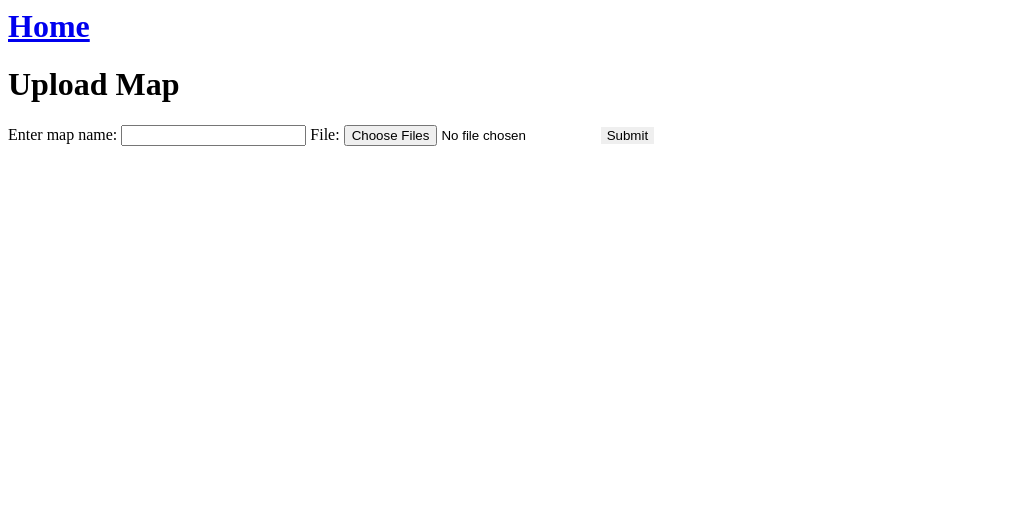
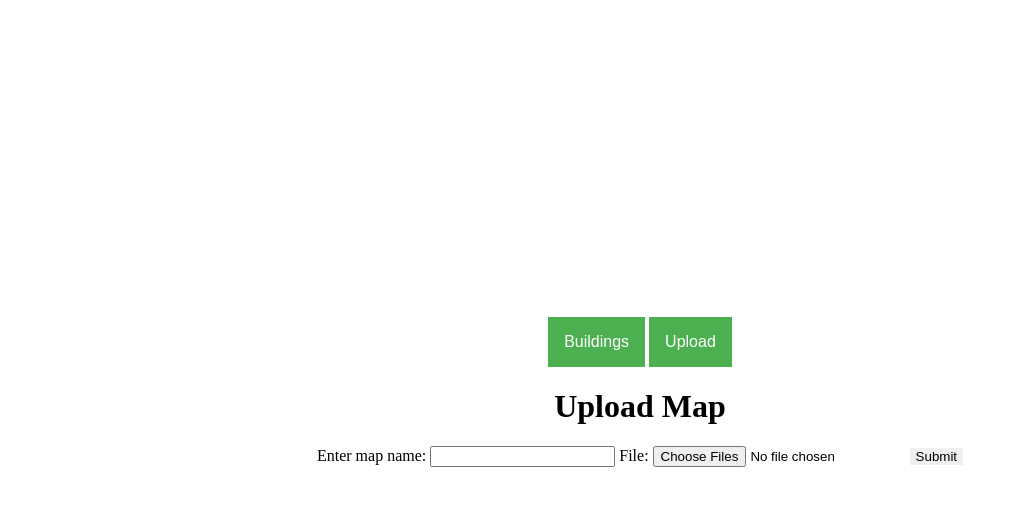
Before and after one commit to sahilshahh/StudyParty, a Flask app: page /upload in a window 1280 px wide. Shown: the top 506 px of the page, without its empty margins (0-1018 px from the left). Run offline with Flask 2, Linux system fonts and the light colour scheme.

Commit message:
Add menu functionality

```diff
--- a/app.py
+++ b/app.py
@@ -35,17 +35,25 @@ class User(db.Model):
     def __repr__(self):
         return '<Name %r>' % self.name
 
-@app.route('/')
-def home():
+def building_list():
     buildings = []
     for name in os.listdir(os.path.join(mydir, "templates/building")):
         if name != 'template.html':
             buildings.append(name.split('.')[0])
-    return render_template('home.html', buildings = buildings)
+    buildings= buildings[1:]
+    print(buildings)
+    return buildings
+
+@app.route('/')
+def home():
+    #buildings = building_list()
+    #return render_template('home.html', buildings = buildings)
+    return redirect(url_for('index', building='fac'))
 
 @app.route('/upload')
 def upload():
-    return render_template('upload.html')
+    buildings = building_list()
+    return render_template('upload.html', buildings=buildings)
 
 @app.route('/uploading', methods=['POST'])
 def uploading():
@@ -63,21 +71,22 @@ def uploading():
             Html_file.write(file)
             Html_file.close()
 
-    return redirect(url_for('home'))
+    return redirect(url_for('index', building = name+'*'))
 
 # Set "homepage" to index.html and fetches data for the heatmap
 @app.route('/<building>')
 def index(building):
+    buildings = building_list()
     if '*' in building:
         Html_file= open(os.path.join(mydir, 'templates/building/'+building+'.html'),"r")
         image = Html_file.read()
         x_coord, y_coord, length = fetch_data(db, building.lower(), placeholder = None)
         building_string = 'building/template.html'
-        return render_template(building_string, x_coord=x_coord, y_coord=y_coord, length=length, building=building, image=image)
+        return render_template(building_string, x_coord=x_coord, y_coord=y_coord, length=length, building=building, image=image, buildings = buildings)
     else:
         x_coord, y_coord, length = fetch_data(db, building.lower(), placeholder = None)
         building_string = 'building/' + building.lower() + '.html'
-        return render_template(building_string, x_coord=x_coord, y_coord=y_coord, length=length)
+        return render_template(building_string, x_coord=x_coord, y_coord=y_coord, length=length, buildings = buildings)
 
 # Adds info to database and redirects to function that creats link
 @app.route('/prereg', methods=['GET','POST'])
@@ -91,15 +100,16 @@ def prereg():
 #generates the link for our map
 @app.route('/map/<building>/<x_coordinate>/<y_coordinate>', methods=['GET','POST'])
 def map(building, x_coordinate, y_coordinate):
+    buildings = building_list()
     if request.method == 'GET':
         if '*' in building:
             Html_file= open(os.path.join(mydir, 'templates/building/'+building+'.html'),"r")
             image = Html_file.read()
             building_string = 'buildingclick/templateclick.html'
-            return render_template(building_string, x_coordinate=x_coordinate, y_coordinate=y_coordinate, building=building, image=image)
+            return render_template(building_string, x_coordinate=x_coordinate, y_coordinate=y_coordinate, building=building, image=image, buildings = buildings)
         else:
             building_string = 'buildingclick/' + building.lower() + 'click.html'
-            return render_template(building_string, x_coordinate=x_coordinate, y_coordinate=y_coordinate)
+            return render_template(building_string, x_coordinate=x_coordinate, y_coordinate=y_coordinate, buildings = buildings)
     else:
         return redirect(url_for('home'))
 
--- a/static/css/demostyles.css
+++ b/static/css/demostyles.css
@@ -81,3 +81,49 @@ footer {}
 		67% {transform:translate(150%,0) scale(.5,1);}
 		100% {opacity:.3;transform-origin:50% 0;transform:translate(50%,0) scale(2,1);}
 	}
+/* Dropdown Button */
+.dropbtn {
+    background-color: #4CAF50;
+    color: white;
+    padding: 16px;
+    font-size: 16px;
+    border: none;
+    cursor: pointer;
+}
+
+/* The container <div> - needed to position the dropdown content */
+.dropdown {
+    position: relative;
+    display: inline-block;
+}
+
+/* Dropdown Content (Hidden by Default) */
+.dropdown-content {
+    display: none;
+    position: absolute;
+    background-color: #f9f9f9;
+    min-width: 160px;
+    box-shadow: 0px 8px 16px 0px rgba(0,0,0,0.2);
+    z-index: 1;
+}
+
+/* Links inside the dropdown */
+.dropdown-content a {
+    color: black;
+    padding: 12px 16px;
+    text-decoration: none;
+    display: block;
+}
+
+/* Change color of dropdown links on hover */
+.dropdown-content a:hover {background-color: #f1f1f1}
+
+/* Show the dropdown menu on hover */
+.dropdown:hover .dropdown-content {
+    display: block;
+}
+
+/* Change the background color of the dropdown button when the dropdown content is shown */
+.dropdown:hover .dropbtn {
+    background-color: #3e8e41;
+}
--- a/templates/home.html
+++ /dev/null
@@ -1,5 +0,0 @@
-<h1>Pick your map</h1>
-{%for item in buildings%}
-    <a href="{{url_for('index', building = item)}}">{{item}}</a>
-{%endfor%}
-<h1><a href="{{url_for('upload')}}">Upload a new map</a></h1>
--- a/templates/upload.html
+++ b/templates/upload.html
@@ -1,4 +1,22 @@
-<h1><a href="{{url_for('home')}}">Home</a></h1>
+<link type="text/css" rel="stylesheet" href="{{ url_for('static', filename='css/demostyles.css') }}" async>
+<link href="https://fonts.googleapis.com/css?family=Lora|Nunito" rel="stylesheet" async>
+
+
+
+<body>
+<div class="container-full">
+    <div class="row">
+    	<div class="dropdown">
+  			<button class="dropbtn">Buildings</button>
+  			<div class="dropdown-content">
+  				{%for item in buildings%}
+				    <a href="{{url_for('index', building = item)}}">{{item.replace('*','')}}</a>
+				{%endfor%}
+  			</div>
+		</div>
+		<button class="dropbtn" onclick="location.href='{{url_for('upload')}}'">Upload</button>
+    </div>
+</div>
 
 <h1>Upload Map</h1>
 
@@ -10,3 +28,4 @@
                   <input type = "file" name = "files" class = "filebutton" id="files" multiple="" required>
                   <input type = "submit" style="border-style:none;" value = "Submit" />
 </form>
+</body>
```
Also changed, not shown: templates/building/disney.html (+9 -3 lines), templates/building/fac.html (+9 -3 lines), templates/building/template.html (+11 -5 lines), templates/buildingclick/disneyclick.html (+9 -3 lines), templates/buildingclick/facclick.html (+9 -3 lines), templates/buildingclick/templateclick.html (+11 -5 lines).
